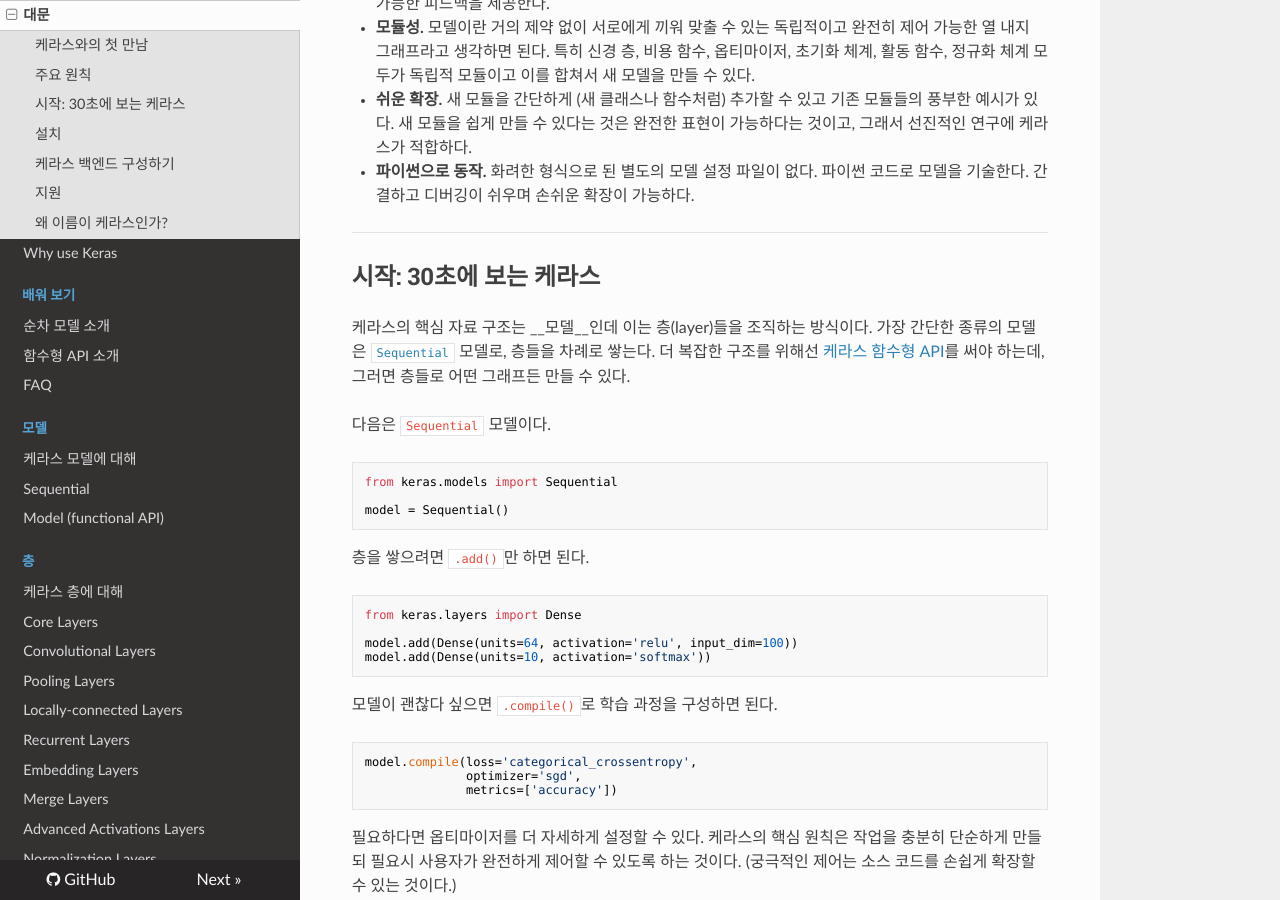
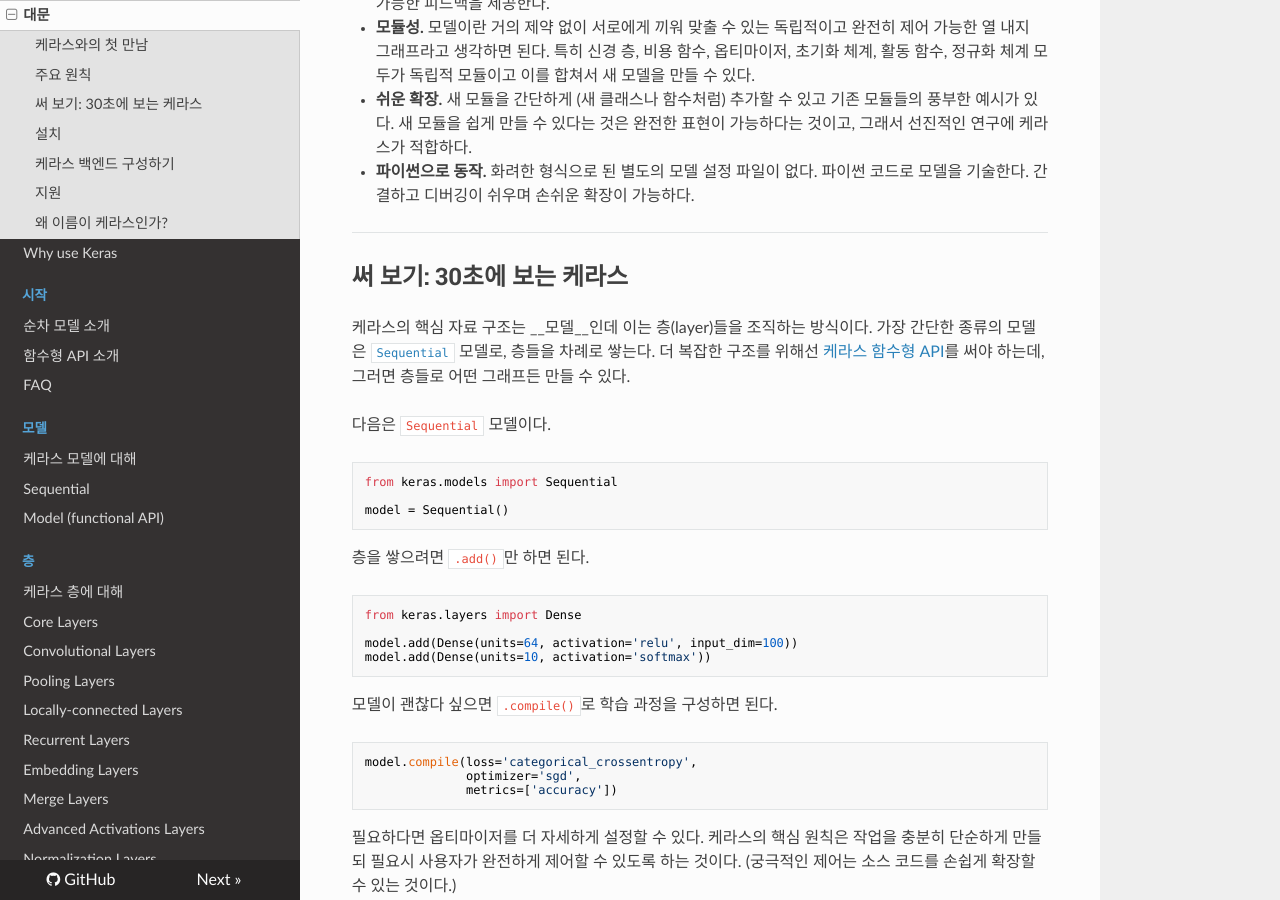
Before and after one commit to wariua/keras-docs-ko, an MkDocs documentation site: the page built from sources/index.md, in a window 1280 px wide and 900 px high, scrolled down 799 px. Built offline with MkDocs 1.6.1, drawn with Linux system fonts in a browser that asks for light colours; nearby versions of some CDN libraries; old or Windows-style settings are respelled for this version of MkDocs.

Commit message:
fix wording
update translation for "get(ting) started"

```diff
--- a/mkdocs.yml
+++ b/mkdocs.yml
@@ -12,7 +12,7 @@ google_analytics: ['UA-61785484-1', 'keras.io']
 pages:
 - 대문: index.md
 - Why use Keras: why-use-keras.md
-- 배워 보기:
+- 시작:
   - 순차 모델 소개: getting-started/sequential-model-guide.md
   - 함수형 API 소개: getting-started/functional-api-guide.md
   - FAQ: getting-started/faq.md
--- a/sources/index.md
+++ b/sources/index.md
@@ -36,7 +36,7 @@
 ------------------
 
 
-## 시작: 30초에 보는 케라스
+## 써 보기: 30초에 보는 케라스
 
 케라스의 핵심 자료 구조는 __모델__인데 이는 층(layer)들을 조직하는 방식이다. 가장 간단한 종류의 모델은 [`Sequential`](https://keras.io/getting-started/sequential-model-guide) 모델로, 층들을 차례로 쌓는다. 더 복잡한 구조를 위해선 [케라스 함수형 API](https://keras.io/getting-started/functional-api-guide)를 써야 하는데, 그러면 층들로 어떤 그래프든 만들 수 있다.
 
```
